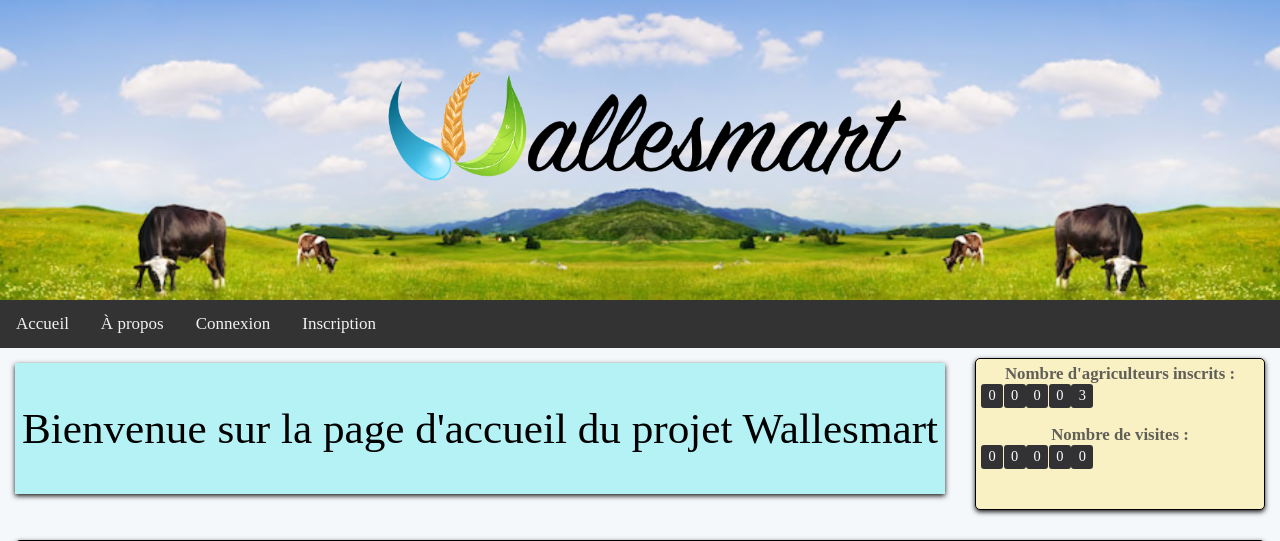
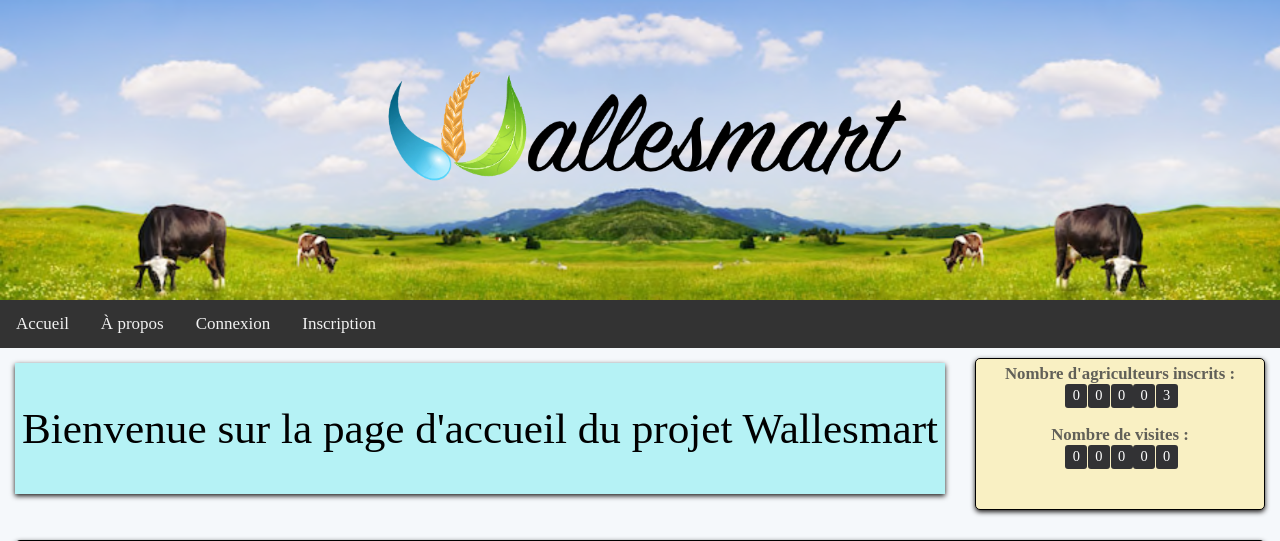
Before and after one commit to umons-ig-201819/UMONS-IG-201819, a CodeIgniter app: page /database/ in a window 1280 px wide. Shown: the top 541 px of the page. Run offline with CodeIgniter, Linux system fonts and the light colour scheme; data comes from the database, SQL or seed files in the repository; data that the repository does not hold is empty.

Commit message:
Update style.css

```diff
--- a/WebPortal/assets/css/style.css
+++ b/WebPortal/assets/css/style.css
@@ -98,6 +98,11 @@ h3
 	margin:auto;
 }
 
+#compteur
+{
+	margin:auto;
+	text-align:-webkit-center;
+}
 /*Boite avec compteur*/
 aside h3
 {
```
